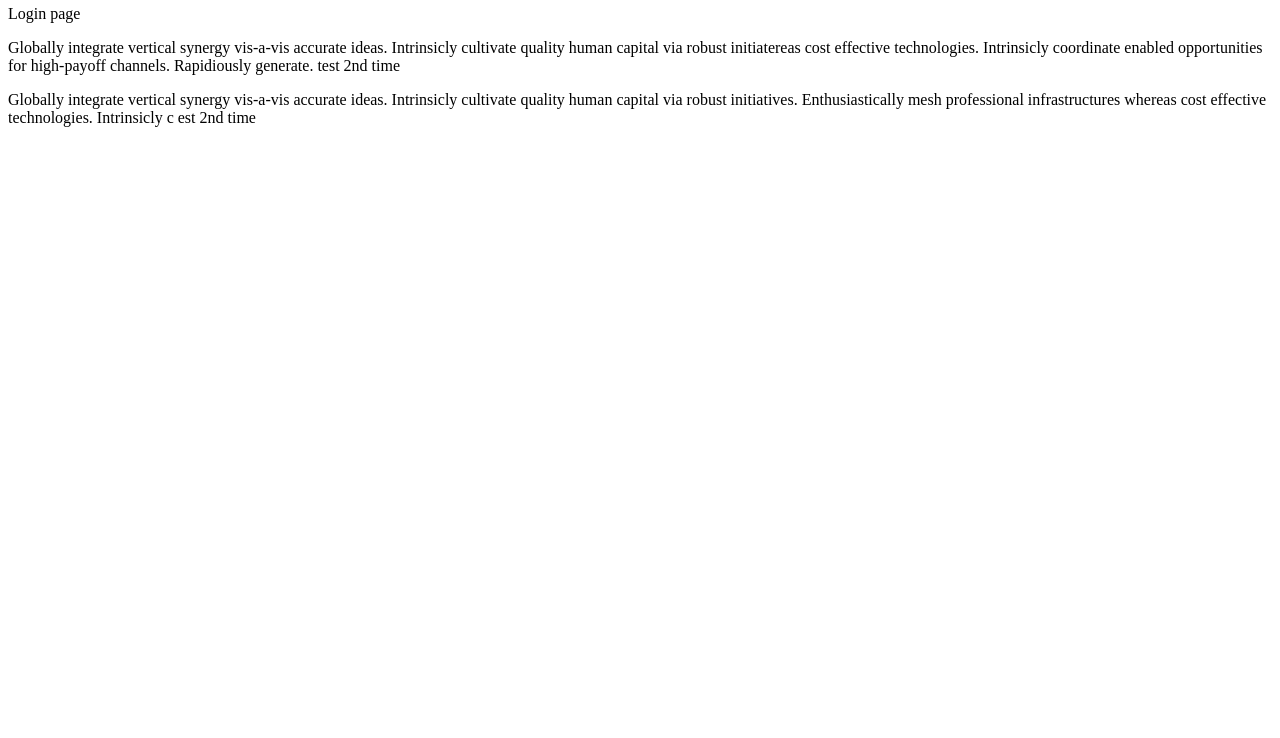
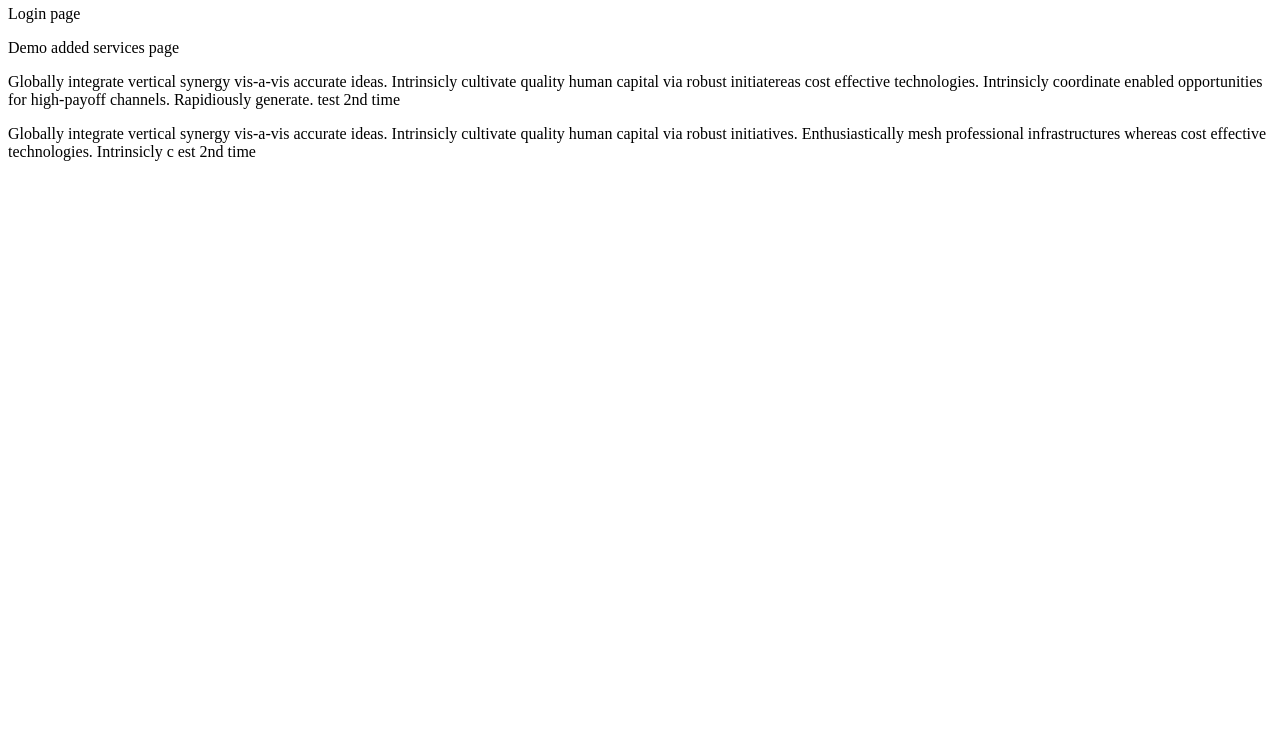
Before and after one commit to emon-webdev/Github-Collaboration, a plain HTML site: page index.html in a window 1280 px wide. Shown: the part 62-800 px from the top of the page. Drawn offline with Linux system fonts and the light colour scheme.

Commit message:
services page

```diff
--- a/index.html
+++ b/index.html
@@ -11,6 +11,7 @@
 <body>
     <h2>Github Collaboration</h2>
     <p>Login page</p>
+    <p>Demo added services page</p>
     <p>Globally integrate vertical synergy vis-a-vis accurate ideas. Intrinsicly cultivate quality human capital via
         robust initiatereas cost effective technologies.
         Intrinsicly coordinate enabled opportunities for high-payoff channels. Rapidiously generate. test 2nd time</p>
```
